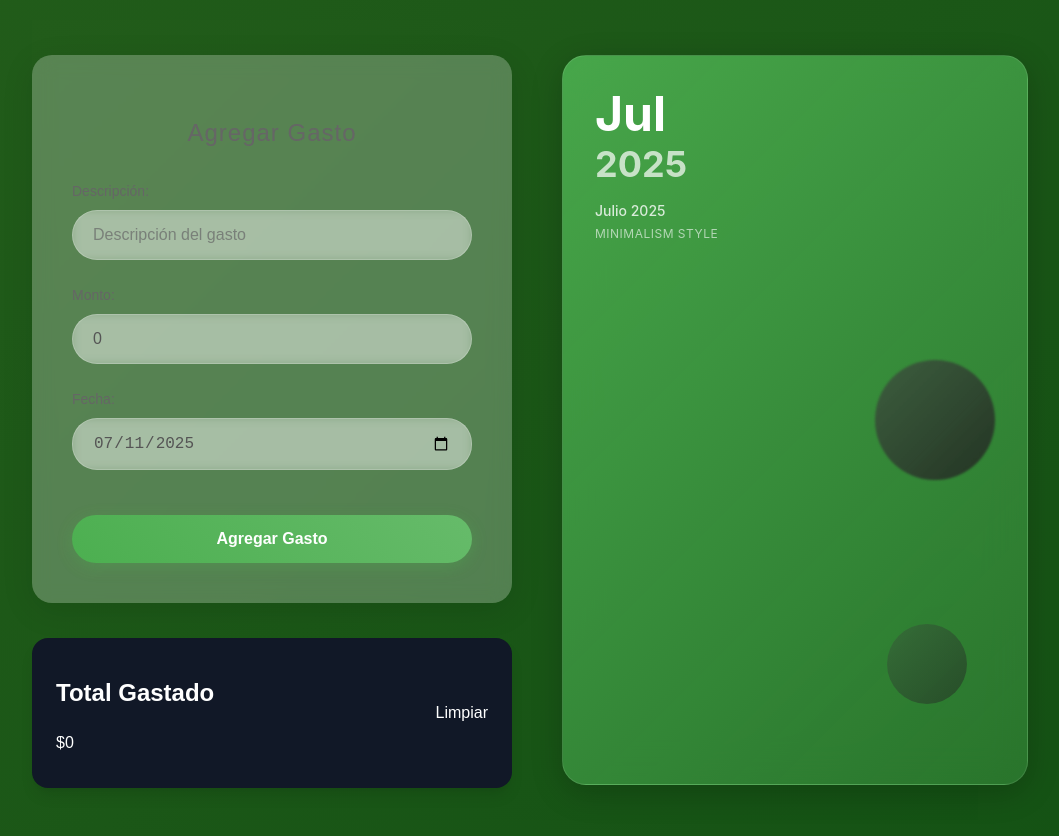
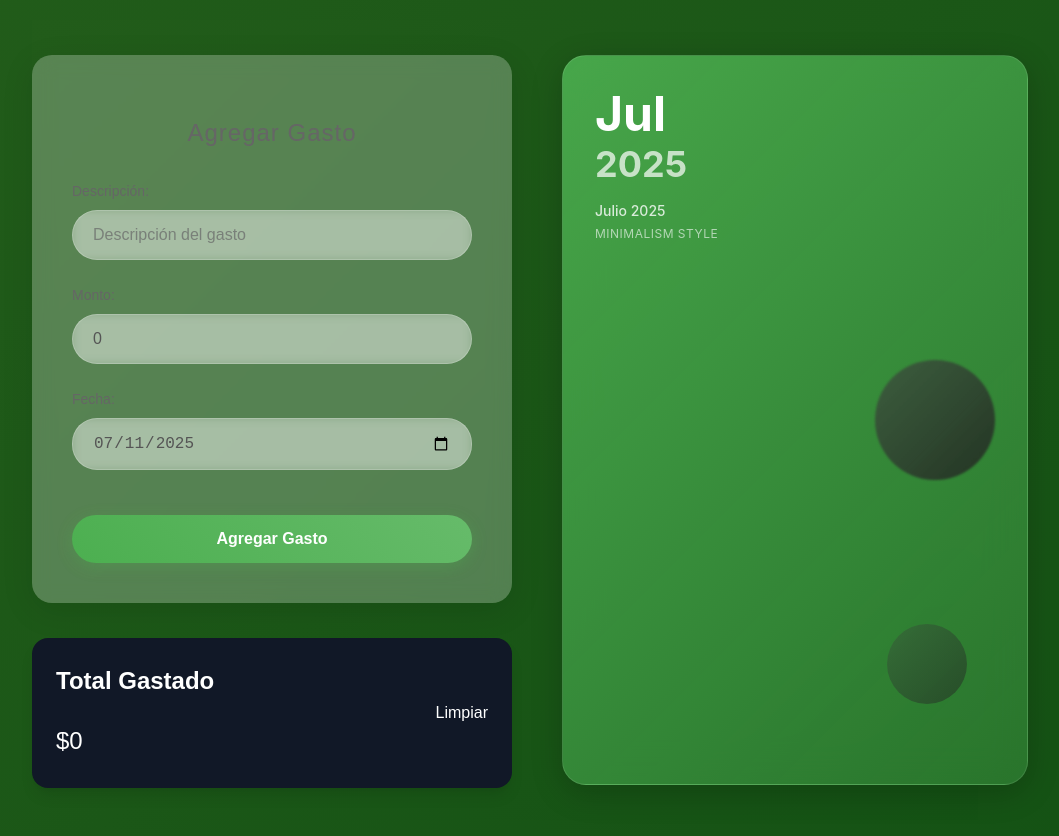
Before and after one commit to cris2154/reactproject, a React (Vite) app: page / in a window 1280 px wide. Shown: the top 836 px of the page, without its empty margins (135-1194 px from the left). Built offline with nearby package versions, Linux system fonts and the light colour scheme.

Commit message:
animacion de gasto total

```diff
--- a/package.json
+++ b/package.json
@@ -11,6 +11,7 @@
   },
   "dependencies": {
     "framer-motion": "^12.23.3",
+    "motion": "^12.23.3",
     "react": "^19.1.0",
     "react-dom": "^19.1.0"
   },
--- a/src/components/ExpenseSummary/ExpenseSummary.jsx
+++ b/src/components/ExpenseSummary/ExpenseSummary.jsx
@@ -1,24 +1,42 @@
 import './ExpenseSummary.css';
-const ExpenseSummary=({total})=>{
-    return(
-    <>
+import { useEffect, useRef } from "react";
+import { animate } from "motion";
+
+const ExpenseSummary = ({ total }) => {
+  const amountRef = useRef();
+
+  useEffect(() => {
+    if (amountRef.current) {
+      animate(
+        parseFloat(amountRef.current.textContent.replace(/\D/g, "")) || 0,
+        total,
+        {
+          duration: 1.2,
+          ease: "circOut",
+          onUpdate: (latest) => {
+            amountRef.current.textContent = `$${Math.round(latest)}`;
+          },
+        }
+      );
+    }
+  }, [total]);
+
+  return (
     <div className="expense-summary-container">
       <div className="total-gastado-content">
-        <h2 className="total-gastado-title">
-          Total Gastado
-        </h2>
-        <p className="total-gastado-amount">
+        <h2 className="total-gastado-title">Total Gastado</h2>
+        <p
+          className="total-gastado-amount"
+          ref={amountRef}
+          style={{ fontSize: "1.5rem", color: "white" }}
+        >
           ${total}
         </p>
       </div>
-
       <div className="total-gastado-discover">
-        <p className="total-gastado-discover-text">
-          Limpiar
-        </p>
+        <p className="total-gastado-discover-text">Limpiar</p>
       </div>
     </div>
-    </>
   );
 };
 
```
Also changed, not shown: 1 other file (tests, documents, lock files or other folders).
